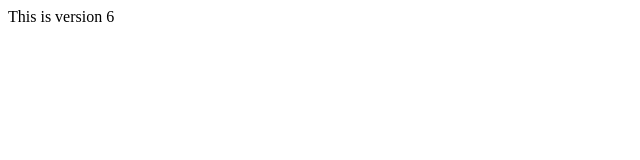
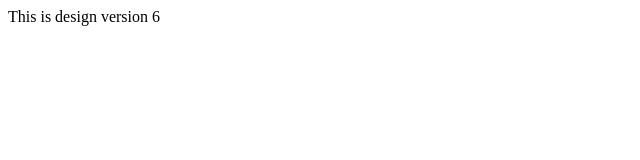
Before and after one commit to adamsmithhh/myrepo, a plain HTML site: page index.html in a window 1280 px wide. Shown: the full height of the page, 0-640 px from the left. Drawn offline with Linux system fonts and the light colour scheme.

```diff
--- a/index.html
+++ b/index.html
@@ -7,6 +7,6 @@
     <link rel="stylesheet" href="styles.css">
 </head>
 <body>
-    This is version 6
+    This is design version 6
 </body>
 </html>
```
